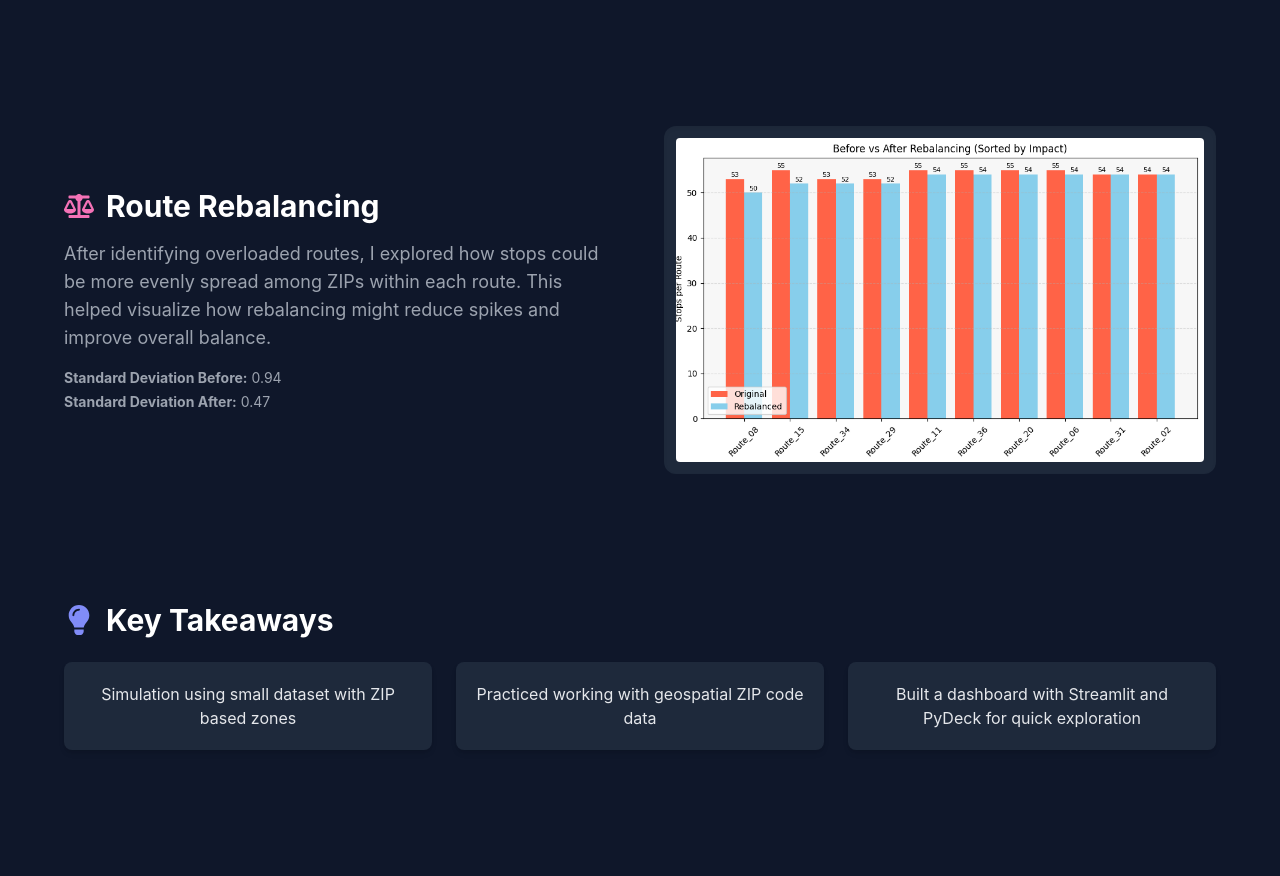
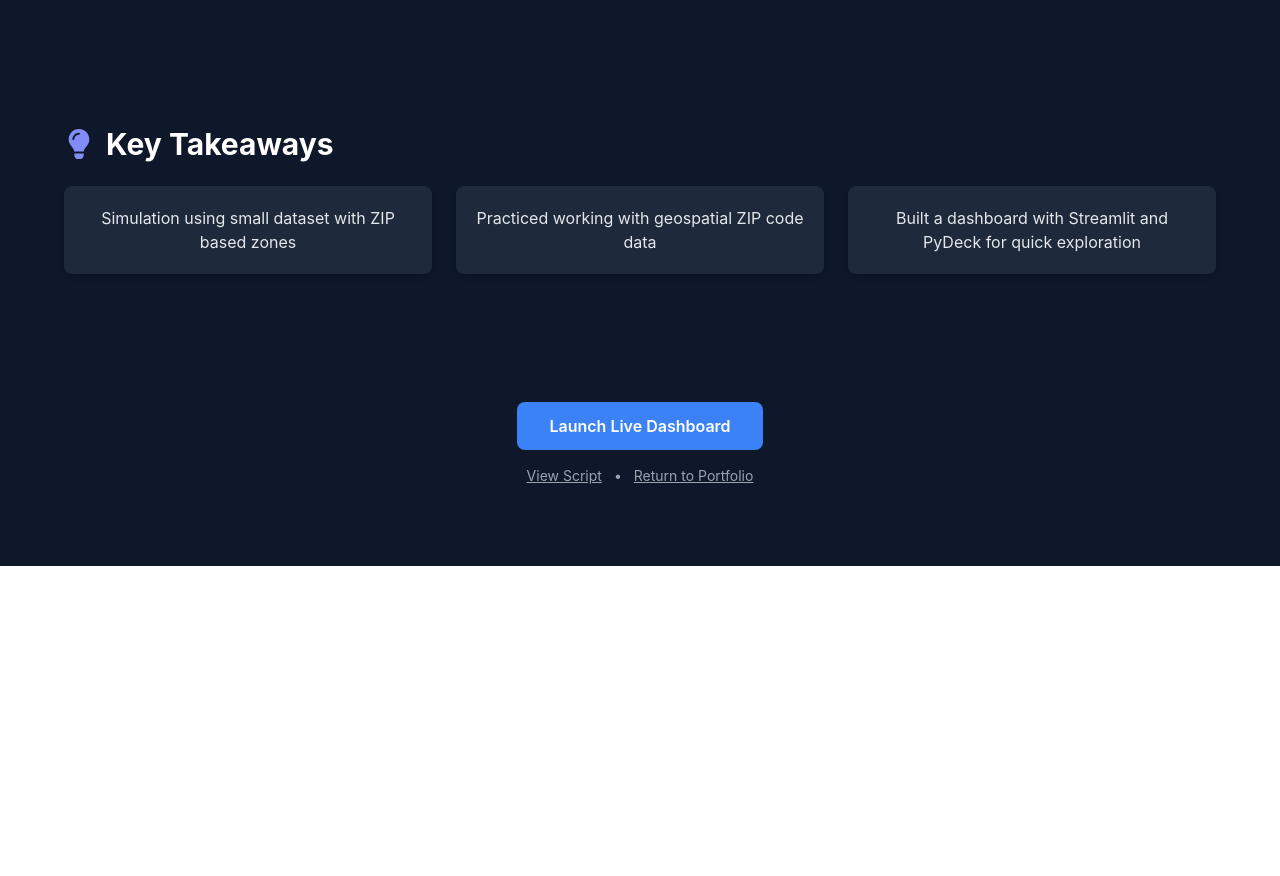
Before and after one commit to htrillo95/my-portfolio, a React (Create React App) app: page /case-study in a window 1280 px wide. Shown: the part 1400-2276 px from the top of the page. After the commit the page ends 1966 px from the top, so only its background shows below. Built offline with nearby package versions, Linux system fonts and the light colour scheme.

Commit message:
Removed rebalance section

```diff
--- a/src/components/CaseStudy.js
+++ b/src/components/CaseStudy.js
@@ -66,37 +66,6 @@ function CaseStudy() {
           </div>
         </motion.section>
 
-        {/* Rebalancing Section */}
-        <motion.section
-        className="grid md:grid-cols-2 gap-12 items-center"
-        initial={{ opacity: 0, y: 30 }}
-        whileInView={{ opacity: 1, y: 0 }}
-        viewport={{ once: true }}
-        transition={{ duration: 0.5 }}
-        >
-        <div>
-            <h2 className="text-3xl font-bold text-white flex items-center gap-3 mb-4">
-            <FaBalanceScale className="text-pink-400" /> Route Rebalancing
-            </h2>
-            <p className="text-gray-400 text-lg mb-4">
-            After identifying overloaded routes, I explored how stops could be more evenly spread among ZIPs within each route.
-            This helped visualize how rebalancing might reduce spikes and improve overall balance.
-            </p>
-            <div className="text-gray-400 text-sm space-y-1">
-            <p><strong>Standard Deviation Before:</strong> 0.94</p>
-            <p><strong>Standard Deviation After:</strong> 0.47</p>
-            </div>
-        </div>
-
-        <div className="bg-slate-800 rounded-xl p-3 shadow-inner">
-            <img
-            src={rebalanceChart}
-            alt="Before vs After Rebalancing"
-            className="rounded w-full"
-            />
-        </div>
-        </motion.section>
-
         {/* Learnings */}
         <motion.section
           initial={{ opacity: 0, y: 30 }}
```
